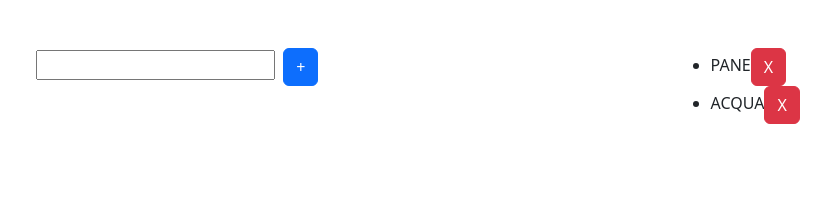
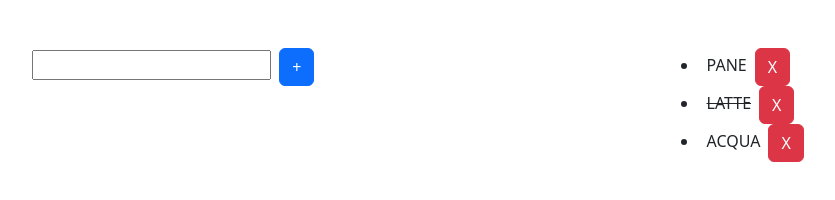
Before and after one commit to 4L302/vue-todolist, a plain HTML site: page index.html in a window 1280 px wide. Shown: the whole page, without its empty margins (222-1057 px from the left). Drawn offline with nearby package versions, Linux system fonts and the light colour scheme.

Commit message:
testo sbarrato

```diff
--- a/css/style.css
+++ b/css/style.css
@@ -0,0 +1,3 @@
+.completed{
+    text-decoration: line-through;
+}
--- a/index.html
+++ b/index.html
@@ -22,9 +22,8 @@
 
             <div class="todoList-container">
                 <ul v-if="spesaList.length > 0">
-                    <li v-for="(item, index) in spesaList" @click="completedAction(index)"
-                        :class="item.completed && 'alert alert-success'">
-                        <span>{{item.name.toUpperCase()}}</span>
+                    <li v-for="(item, index) in spesaList" :key="index">
+                        <span class="px-2" :class="{'completed': item.completed}">{{item.name.toUpperCase()}}</span>
                         <button class="btn btn-danger" @click.stop="removeItem(index)">X</button>
                     </li>
                 </ul>
--- a/js/script.js
+++ b/js/script.js
@@ -15,6 +15,7 @@ Bonus:
 1- oltre al click sul pulsante, intercettare anche il tasto ENTER per aggiungere il todo alla lista
 2- cliccando sul testo dell'item, invertire il valore della proprietà done del todo corrispondente (se done era uguale a false, impostare true e viceversa)
 */
+
 const { createApp } = Vue;
 
 createApp({
@@ -27,6 +28,10 @@ createApp({
                         completed: false
                     },
                     {
+                        name: 'latte',
+                        completed: true
+                    },
+                    {
                         name: 'acqua',
                         completed: false
                     }
@@ -36,13 +41,16 @@ createApp({
         }
     },
     methods: {
+        //aggiunge item alla lista
         newItem() {
             const newIngredient = {
                 name: this.ingredient,
                 completed: false
             }
             if (this.ingredient != '') this.spesaList.push(newIngredient)
+
         },
+        //rimuove item dalla lista
         removeItem(i) {
             this.spesaList.splice(i, 1);
         },
@@ -50,7 +58,7 @@ createApp({
             this.spesaList[index].completed = true
         }
     },
-    mounted(){
+    mounted() {
 
     }
 
```
